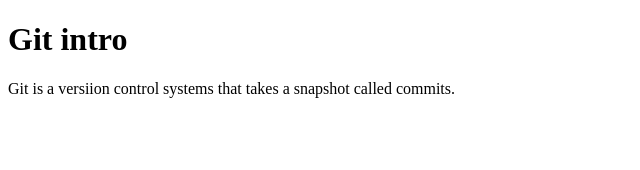
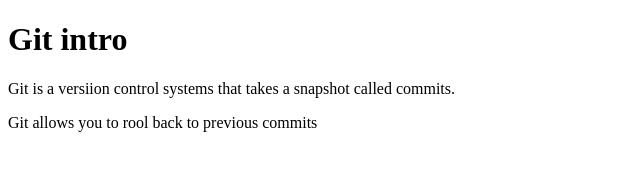
Before and after one commit to MerrilCode/Git-Intro, a plain HTML site: page index.html in a window 1280 px wide. Shown: the whole page, without its empty margins (0-640 px from the left). Drawn offline with Linux system fonts and the light colour scheme.

Commit message:
added another paragraph about rolling back

```diff
--- a/index.html
+++ b/index.html
@@ -6,5 +6,6 @@
 <body>
 	<h1>Git intro</h1>
 	<p>Git is a versiion control systems that takes a snapshot called commits.</p>
+	<p>Git allows you to rool back to previous commits</p>
 </body>
 </html>
```
